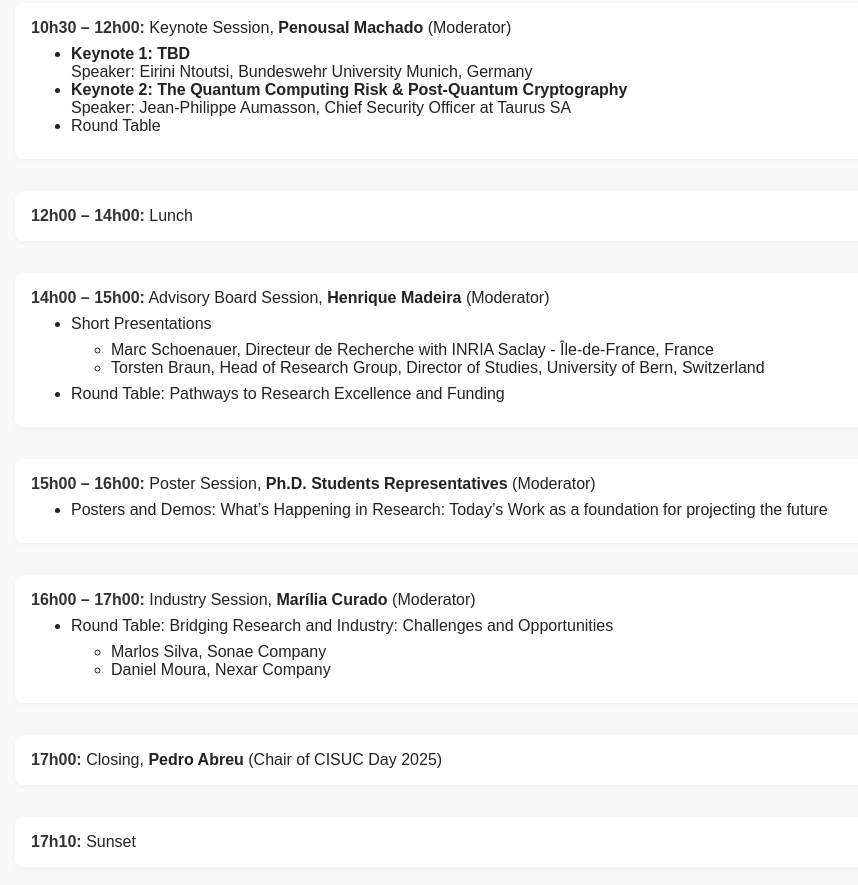
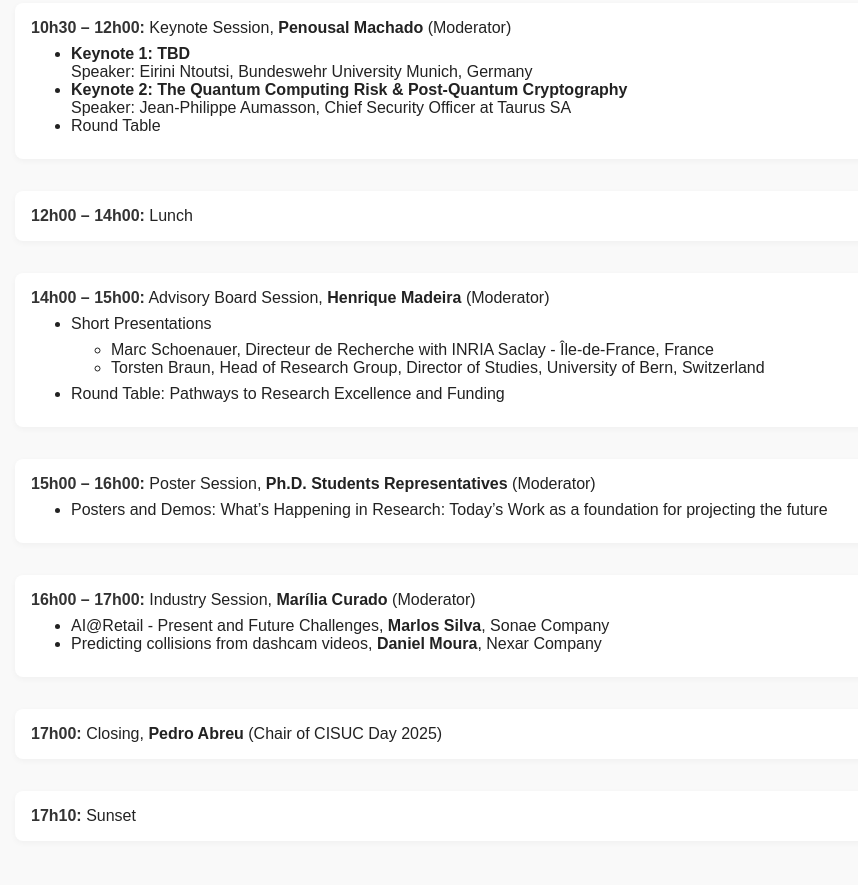
Before and after one commit to cisucday/2025, a plain HTML site: page program.html in a window 1280 px wide. Shown: the part 612-1497 px from the top of the page, without its empty margins (17-875 px from the left). Drawn offline with Linux system fonts and the light colour scheme.

Commit message:
Add files via upload

```diff
--- a/program.html
+++ b/program.html
@@ -119,12 +119,10 @@
         <span class="time">16h00 – 17h00:</span> Industry Session,
         <strong>Marília Curado</strong> (Moderator)
         <ul>
-            <li>Round Table: Bridging Research and Industry: Challenges and Opportunities
-                <ul>
-                    <li>Marlos Silva, Sonae Company</li>
-                    <li>Daniel Moura, Nexar Company</li>
-                </ul>
-            </li>
+
+            <li>AI@Retail - Present and Future Challenges, <b>Marlos Silva</b>, Sonae Company</li>
+            <li>Predicting collisions from dashcam videos, <b>Daniel Moura</b>, Nexar Company</li>
+
         </ul>
     </div>
 
```
